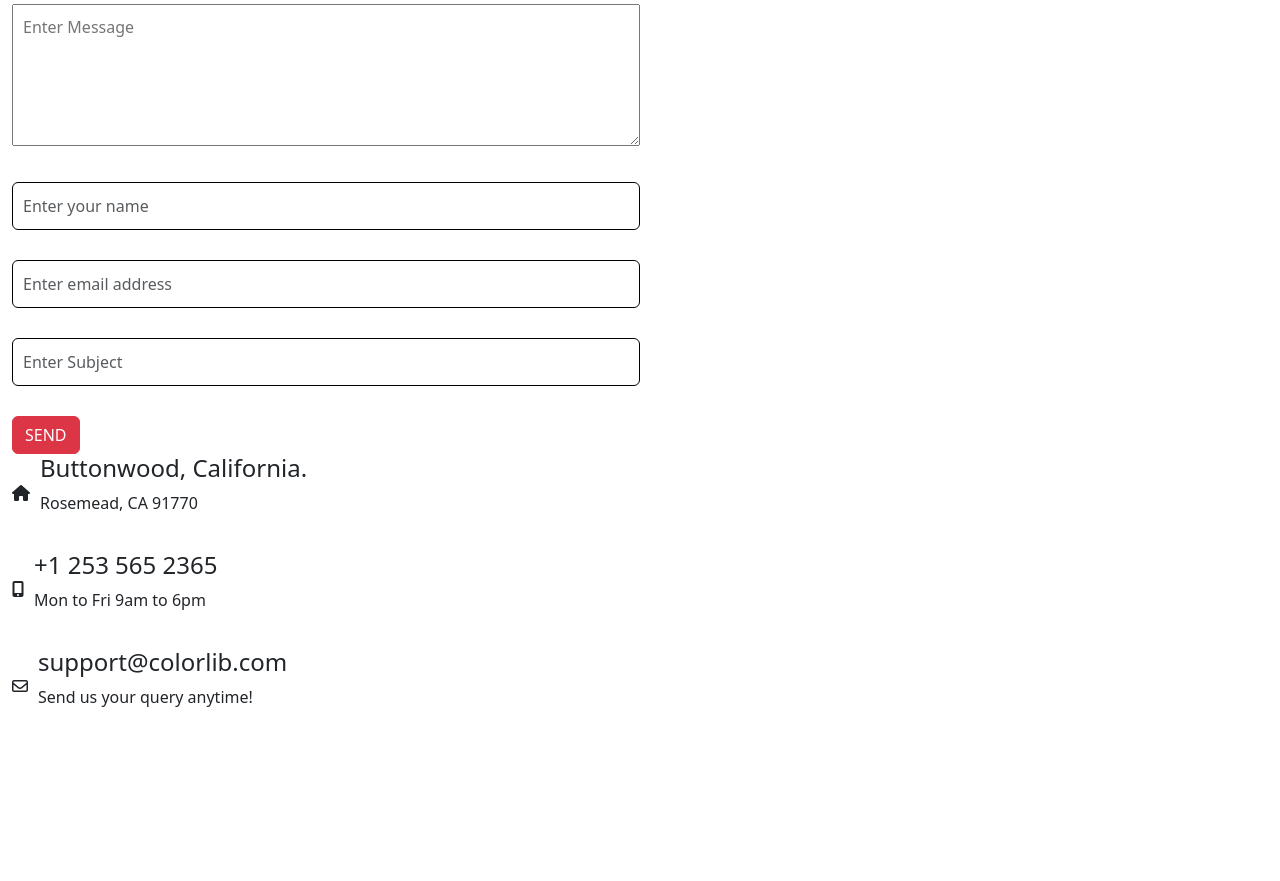
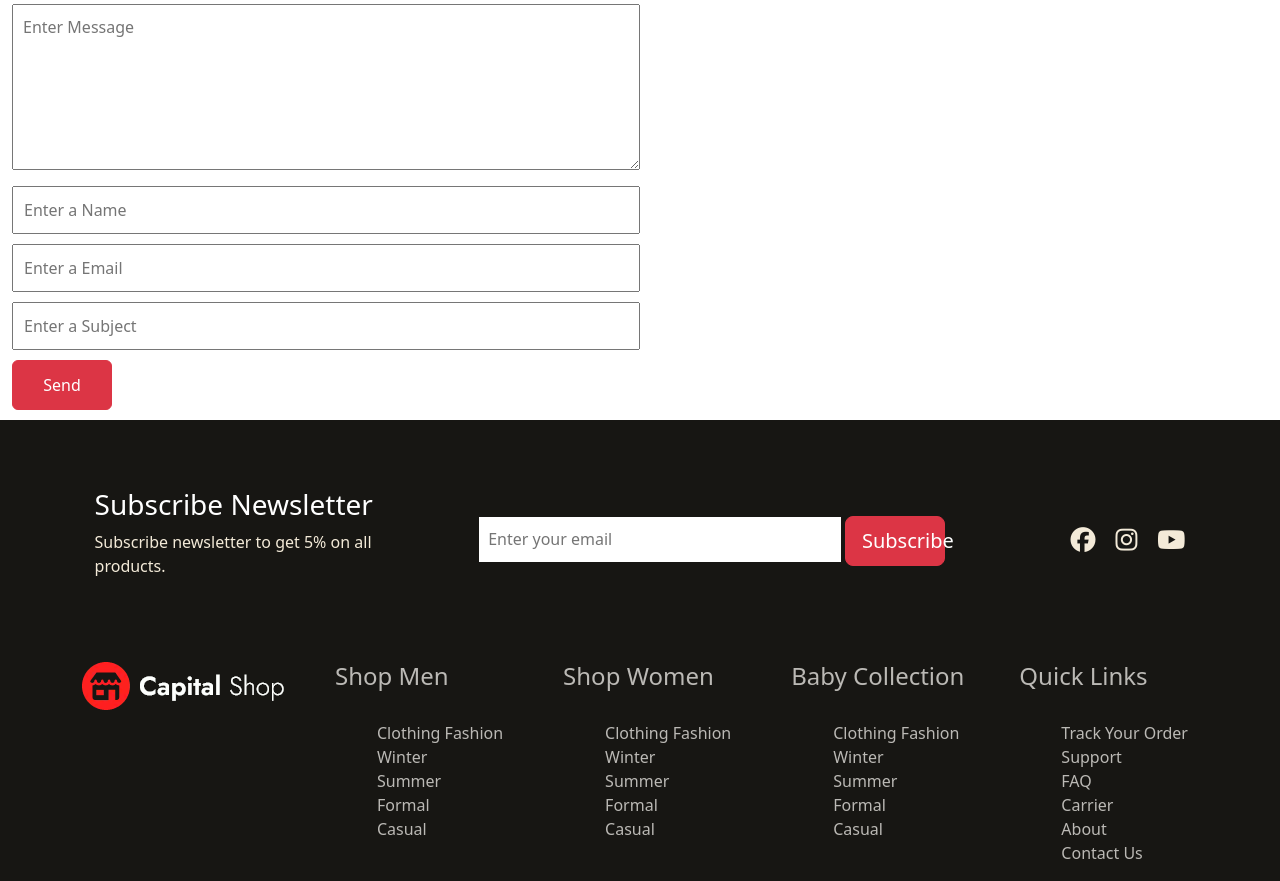
Before and after one commit to Sameerkhan-01/CapitalShop-Website, a plain HTML site: page Contact.html in a window 1280 px wide. Shown: the part 749-1630 px from the top of the page. Before the commit the page ends 1474 px from the top, so only its background shows below. Drawn offline with nearby package versions, Linux system fonts and the light colour scheme; files that its build step writes are made by us from their sources.

Commit message:
Made navbar with pseudo classes

```diff
--- a/Contact.html
+++ b/Contact.html
@@ -1,5 +1,6 @@
 <!DOCTYPE html>
 <html lang="en">
+
 <head>
     <meta charset="UTF-8">
     <meta name="viewport" content="width=device-width, initial-scale=1.0">
@@ -11,8 +12,9 @@
         integrity="sha512-Kc323vGBEqzTmouAECnVceyQqyqdsSiqLQISBL29aUW4U/M7pSPA/gEUZQqv1cwx4OnYxTxve5UMg5GT6L4JJg=="
         crossorigin="anonymous" referrerpolicy="no-referrer" />
 
-    <link rel="stylesheet" href="contact.css">
+    <link rel="stylesheet" href="Styles/contact.css">
 </head>
+
 <body>
     <div class="container justify-content-center flex-column">
         <div class="navbar cs-navbar-copy">
@@ -109,62 +111,104 @@
         <div class="iframe-container">
             <iframe
                 src="https://www.google.com/maps/embed?pb=!1m18!1m12!1m3!1d387198.06963149045!2d-74.60356651051723!3d40.69632978678025!2m3!1f0!2f0!3f0!3m2!1i1024!2i768!4f13.1!3m3!1m2!1s0x89c24fa5d33f083b%3A0xc80b8f06e177fe62!2sNew%20York%2C%20NY%2C%20USA!5e0!3m2!1sen!2sin!4v1728303832190!5m2!1sen!2sin"
-                width="1000" height="450" style="border:1px solid black;" allowfullscreen="" loading="lazy"
+                width="1200" height="450" style="border:1px solid black;" allowfullscreen="" loading="lazy"
                 referrerpolicy="no-referrer-when-downgrade">
             </iframe>
         </div>
     </div>
 
     <div class="container-fluid">
-            <div class="text-area">
-                <h3>Get in Touch</h3>
+        <div class="row">
+            <h3>Get in Touch</h3>
+        </div>
+        <div class="user-info">
+            <div>
+                <textarea rows="6" placeholder="Enter Message"></textarea>
             </div>
-            <form>
-                <div class="form-group">
-                    <textarea rows="5" cols="100"  placeholder="Enter Message"></textarea>
-                </div>
-                <div class="form-group">
-                        <input type="text" class="form-control" placeholder="Enter your name">
-                        <input type="email" class="form-control" placeholder="Enter email address">
-                </div>
-                <div class="form-group">
-                    <input type="text" class="form-control"  placeholder="Enter Subject">
-                </div>
-                <div class="form-group">
-                    <button type="submit" class="btn btn-danger">SEND</button>
-                </div>
-            </form>
-        <div class="col-lg-3 ">
-            <div class="media-contact">
-                <div class="c-icon">
-                    <span><i class="fa-solid fa-house"></i></span>
-                </div>
-                <div class="text3">
-                    <h4>Buttonwood, California.</h4>
-                    <p>Rosemead, CA 91770</p>
-                </div>
+            <div>
+                <input class="input-text" type="text" placeholder="Enter a Name">
+                <input class="input-text" type="email" placeholder="Enter a Email">
             </div>
-            <div class="media-contact">
-                <div class="c-icon">
-                    <span><i class="fa-solid fa-mobile-screen-button"></i></span>
-                </div>
-                <div class="text3">
-                    <h4>+1 253 565 2365</h4>
-                    <p>Mon to Fri 9am to 6pm</p>
-                </div>
+            <div>
+                <input class="input-text" type="text" placeholder="Enter a Subject">
             </div>
-            <div class="media-contact">
-                <div class="c-icon">
-                        <span><i class="fa-regular fa-envelope"></i></span>
-                </div>
-                <div class="text3">
-                    <h4>support@colorlib.com</h4>
-                    <p>Send us your query anytime!</p>
-                </div>
+            <div>
+                <button class="btn btn-danger">Send</button>
             </div>
         </div>
-
     </div>
 
+    <!-- Subscribe section -->
+    <div class="container-fluid footer">
+        <div class="sub mt-5 mb-5  col-lg-3 col-md-6 d-flex flex-column ">
+            <h3>Subscribe Newsletter</h3>
+            <p>Subscribe newsletter to get 5% on all products.</p>
+        </div>
+        <div class="email-input mt-5 mb-5  col-lg-5 col-md-6 ">
+            <input class="email-info" type="email" placeholder="Enter your email">
+            <button class="btn btn-danger btn-lg">Subscribe</button>
+        </div>
+        <div class="media">
+
+            <div class="icons mt-5 mb-5 col-lg-1 col-md-6 ">
+                <i class="fa-brands fa-facebook"></i>
+                <i class="fa-brands fa-instagram"></i>
+                <i class="fa-brands fa-youtube"></i>
+            </div>
+        </div>
+    </div>
+
+    <!-- Footer -->
+    <div class="black">
+        <div class="container footers justify-content-between">
+            <div class="brand">
+                <img src="Images/logo2_footer.png.webp" alt="Capital Shop Logo" class="img-fluid">
+            </div>
+            <div class="footer-title">
+                <h4>Shop Men</h4>
+                <ul>
+                    <li><a href="#">Clothing Fashion</a></li>
+                    <li><a href="#">Winter</a></li>
+                    <li><a href="#">Summer</a></li>
+                    <li><a href="#">Formal</a></li>
+                    <li><a href="#">Casual</a></li>
+                </ul>
+            </div>
+            <div class="footer-title">
+                <h4>Shop Women</h4>
+                <ul>
+                    <li><a href="#">Clothing Fashion</a></li>
+                    <li><a href="#">Winter</a></li>
+                    <li><a href="#">Summer</a></li>
+                    <li><a href="#">Formal</a></li>
+                    <li><a href="#">Casual</a></li>
+                </ul>
+            </div>
+            <div class="footer-title">
+                <h4>Baby Collection</h4>
+                <ul>
+                    <li><a href="#">Clothing Fashion</a></li>
+                    <li><a href="#">Winter</a></li>
+                    <li><a href="#">Summer</a></li>
+                    <li><a href="#">Formal</a></li>
+                    <li><a href="#">Casual</a></li>
+                </ul>
+            </div>
+            <div class="footer-title">
+                <h4>Quick Links</h4>
+                <ul>
+                    <li><a href="#">Track Your Order</a></li>
+                    <li><a href="#">Support</a></li>
+                    <li><a href="#">FAQ</a></li>
+                    <li><a href="#">Carrier</a></li>
+                    <li><a href="#">About</a></li>
+                    <li><a href="#">Contact Us</a></li>
+                </ul>
+            </div>
+        </div>
+    </div>
+
+
 </body>
+
 </html>
--- a/Styles/contact.css
+++ b/Styles/contact.css
@@ -1,3 +1,21 @@
+@import url('https://fonts.googleapis.com/css2?family=Jost:ital,wght@0,100..900;1,100..900&display=swap');
+*{
+    margin: 0px;
+    padding: 0px;
+    box-sizing:border-box;
+}
+:root{
+    --base:#F3EAD8;
+    --base-font: "Jost","segoe UI",sans-serif
+
+}
+ .container
+  {
+    display: flex;
+    justify-content: center;
+}
+
+
 .cs-rel
 {
     position: relative;
@@ -92,34 +110,81 @@
     flex-wrap: wrap;
     padding: 30px;
 }
-.form-group textarea{
+.user-info{
+    width: 50%;
+    margin-bottom: 10px;
+    display: inline-block;
+}
+textarea{
     width: 100%;
-    margin-bottom: 30px;
     padding: 10px;
+    margin-bottom: 10px;
 }
-.form-control{
-    height: 48px;
-    margin-bottom: 30px;
+.input-text
+{
+    width: 100%;
     padding: 10px;
-    gap: 20px;
-    border: 1px solid black;
+    margin-bottom: 10px;
 }
-form{
-    width: 50%;
+button{
+    width: 100px;
+    height: 50px;
 }
-.col-lg-3{
+
+
+/* Subscribe section */
+.footer
+{
+    background-color: #171613;
+    color: white;
     display: flex;
-    flex-direction: column;
+    justify-content: space-evenly;
+    align-items: center;
+    padding: 20px;
+}
+.footer p{
+    color: var(--base);
+}
+.email-info
+{
+    font-size: 16px;
+    padding: 9px;
+    border: none;
+    width: 70%;
+    height: 45px;
+}
+
+.icons
+{
+    color: #F3EAD8;
+    display: flex;
     gap: 20px;
 }
-.media-contact{
-    display: flex;
-    align-items: center;
+
+.media{
+    font-size: 25px;
 }
-.c-icon span i {
-    margin-right: 10px;
-    font-size: 16px;
+.icons i:hover{
+    font-size: 24px;
+    justify-content: flex-end;
+    transform: rotate(360deg);
 }
-.text3{
-    font-size: 16px;
-}
+/* Footer section */
+ .footer-title ul {
+    list-style: none;
+    color: #BBB9B5;
+ }
+ .footer-title a{
+    color: #BBB9B5;
+    padding: 10px;
+    text-decoration: none;
+ }
+ .footer-title h4{
+    margin-bottom: 30px;
+    font-weight: 400;
+ }
+ .black{
+    background-color: #171613;
+    color: #BBB9B5;
+
+ }
--- a/Styles/style.css
+++ b/Styles/style.css
@@ -120,43 +120,6 @@ h1,h2,h3,h4,h5,h6,p,div,body
 {
     background-color: rgba(0, 0, 0, 0.4);
 }
-.footer
-{
-    background-color: #171613;
-    color: white;
-    display: flex;
-    justify-content: space-evenly;
-    align-items: center;
-    padding: 20px;
-}
-.footer p{
-    color: var(--base);
-}
-input[type="email"]
-{
-    font-size: 16px;
-    padding: 9px;
-    border: none;
-    width: 70%;
-    height: 45px;
-}
-
-.icons
-{
-    color: #F3EAD8;
-    display: flex;
-    gap: 20px;
-}
-
-.media{
-    font-size: 25px;
-}
-.icons i:hover{
-    font-size: 24px;
-    justify-content: flex-end;
-    transform: rotate(360deg);
-}
-
 
 .cs-rel
 {
@@ -243,11 +206,7 @@ input[type="email"]
      color: black;
 }
 
- /* .carousel-caption{
-    width: 80%;
-    text-align: left;
-    top: 0%;
- } */
+/* header */
  .header-bottom
  {
     background-color: black;
@@ -266,12 +225,46 @@ input[type="email"]
     font-weight: 500;
     font-size: 16px;
  }
- /* .footers
- {
 
-    color: #BBB9B5;
+ /* Subscribe section */
+ .footer
+{
+    background-color: #171613;
+    color: white;
+    display: flex;
+    justify-content: space-evenly;
+    align-items: center;
+    padding: 20px;
+}
+.footer p{
+    color: var(--base);
+}
+.email-info
+{
+    font-size: 16px;
+    padding: 9px;
+    border: none;
+    width: 70%;
+    height: 45px;
+}
 
- } */
+.icons
+{
+    color: #F3EAD8;
+    display: flex;
+    gap: 20px;
+}
+
+.media{
+    font-size: 25px;
+}
+.icons i:hover{
+    font-size: 24px;
+    justify-content: flex-end;
+    transform: rotate(360deg);
+}
+
+ /* Footer */
  .footer-title ul {
     list-style: none;
     color: #BBB9B5;
@@ -302,3 +295,47 @@ input[type="email"]
     right: 30%;
     transform: translateX(50%);
 }
+.nav-2 {
+    display: flex;
+    justify-content: space-between;
+    flex-wrap: wrap;
+}
+/* Middle navbaar */
+.navbaar {
+    display: flex;
+    align-items: center;
+    justify-content: space-between;
+    padding: 10px;
+    margin-top: 40px;
+    margin-bottom: 40px;
+    margin-right: 30px;
+    margin-left: 30px;
+}
+.navbaar li {
+    list-style: none;
+    display: inline-block;
+}
+.navbaar .logo h3{
+    font-size: 34px;
+}
+.navbaar li a{
+    color: black;
+    text-decoration: none;
+    font-size: 16px;
+    font-weight: 500;
+    margin-right: 20px;
+    position: relative;
+}
+.navbaar ul li a::after {
+  content: '';
+  position: absolute;
+  width: 0;
+  height: 3px;
+  background-color: red;
+  left: 0;
+  bottom: 0;
+  transition: width 0.3s ease-in-out;
+}
+.navbaar ul li a:hover::after {
+  width: 100%;
+}
```
Also changed, not shown: index.html (+16 -13 lines), login.html (+1 -1 lines).
